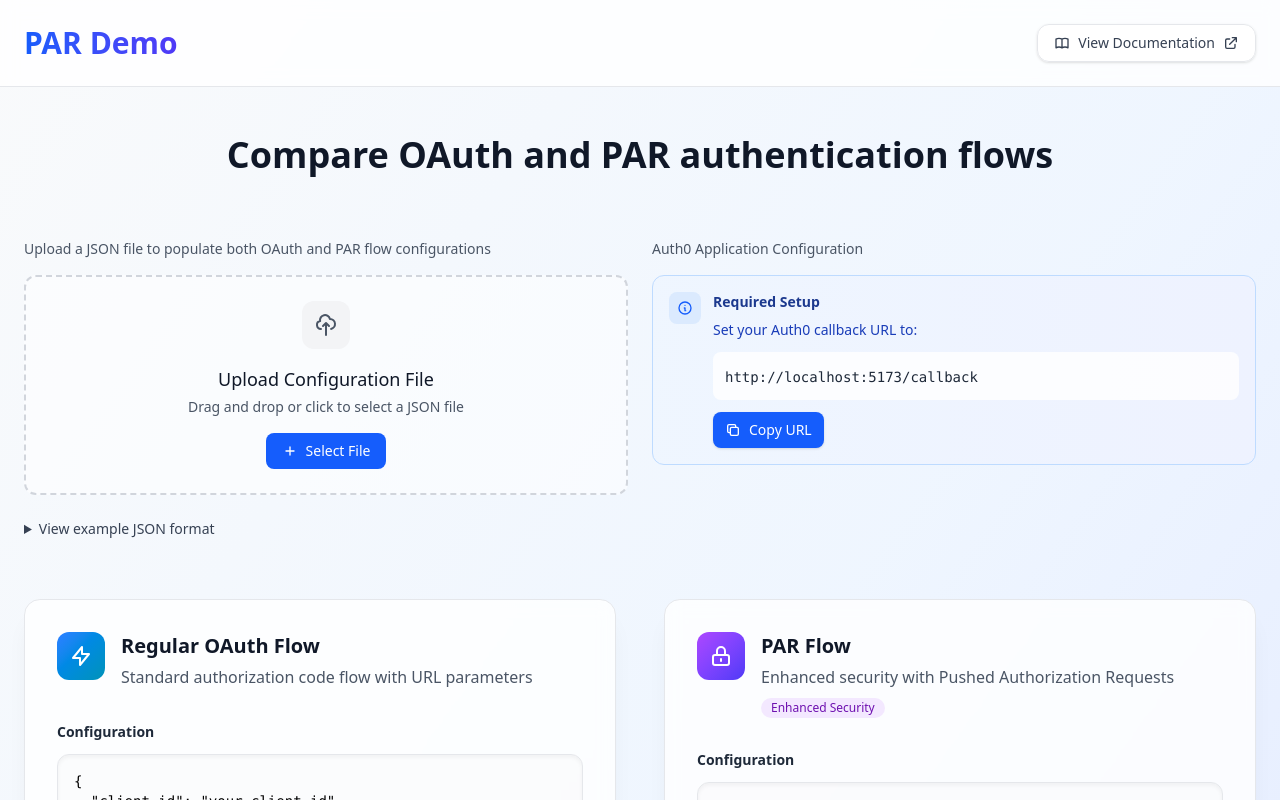
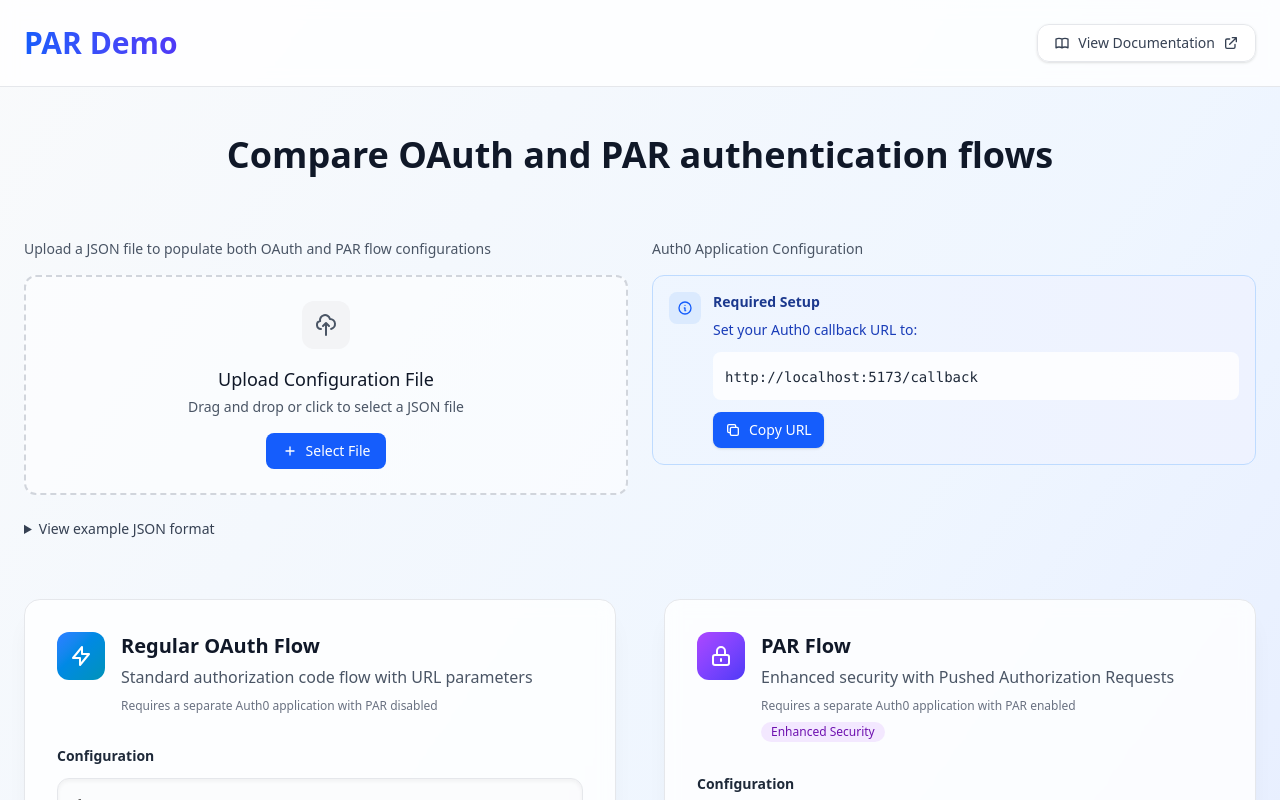
Before and after one commit to awhitmana0/PARDemoA0, a React (Vite) app: page / in a window 1280 px wide. Shown: the top 800 px of the page. Built offline with nearby package versions, Linux system fonts and the light colour scheme.

Commit message:
Update AuthFlowCard.tsx

```diff
--- a/src/components/AuthFlowCard.tsx
+++ b/src/components/AuthFlowCard.tsx
@@ -178,6 +178,12 @@ function AuthFlowCard({ title, description, flowType, externalConfig }: AuthFlow
           <div className="flex-1">
             <h2 className="text-xl font-bold text-gray-900">{title}</h2>
             <p className="text-gray-600 mt-1 leading-relaxed">{description}</p>
+            <p className="text-xs text-gray-500 mt-2">
+              {isParFlow
+                ? "Requires a separate Auth0 application with PAR enabled"
+                : "Requires a separate Auth0 application with PAR disabled"
+              }
+            </p>
             {isParFlow && (
               <span className="inline-flex items-center px-2.5 py-0.5 rounded-full text-xs font-medium bg-purple-100 text-purple-800 mt-2">
                 Enhanced Security
```
